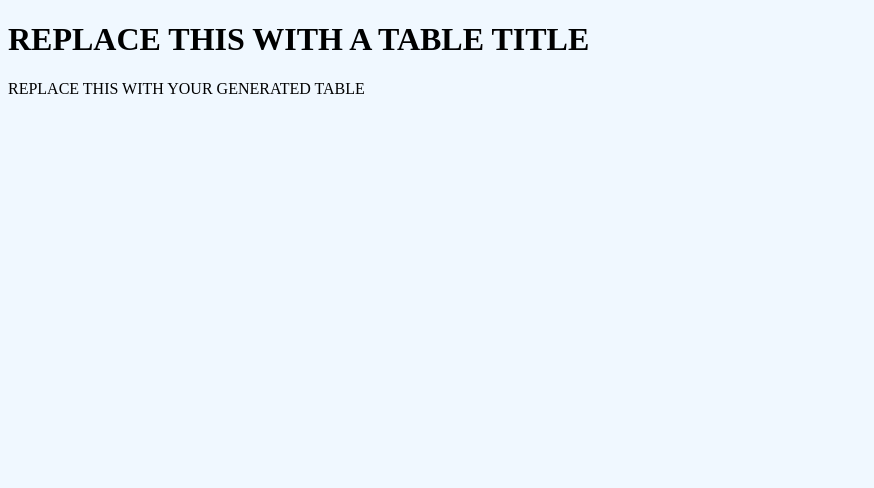
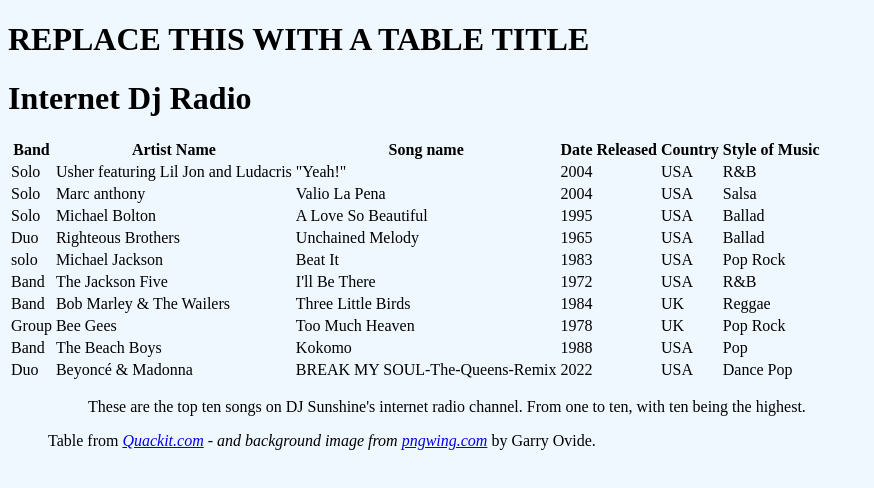
Before and after one commit to RVCC-IDMX/working-with-tables-Ovide-g, a plain HTML site: page index.html in a window 1280 px wide. Shown: the whole page, without its empty margins (0-874 px from the left). Drawn offline with Linux system fonts and the light colour scheme.

Commit message:
add table

```diff
--- a/index.html
+++ b/index.html
@@ -3,11 +3,121 @@
   <head>
     <meta charset="UTF-8" />
     <meta name="viewport" content="width=device-width, initial-scale=1.0" />
-    <title>Table</title>
+    <title>Top Ten Music</title>
     <link rel="stylesheet" href="style.css" />
   </head>
   <body>
     <h1>REPLACE THIS WITH A TABLE TITLE</h1>
-    <div class="table-container">REPLACE THIS WITH YOUR GENERATED TABLE</div>
+    <!--div class="table-container">REPLACE THIS WITH YOUR GENERATED TABLE</div-->
+
+    <h1>Internet Dj Radio</h1>
+
+    <table class="Dj">
+
+
+      <thead>
+        <tr>
+          <th>Band</th>
+          <th>Artist Name</th>
+          <th>Song name</th>
+          <th>Date Released</th>
+          <th>Country</th>
+          <th>Style of Music</th>
+        </tr>
+      </thead>
+      <tbody>
+        <tr>
+          <td>Solo</td>
+          <td>Usher featuring Lil Jon and Ludacris</td>
+          <td>"Yeah!"</td>
+          <td>2004</td>
+          <td>USA</td>
+          <td>R&B</td>
+        </tr>
+        <tr>
+          <td>Solo</td>
+          <td>Marc anthony</td>
+          <td>Valio La Pena</td>
+          <td>2004</td>
+          <td>USA</td>
+          <td>Salsa</td>
+        </tr>
+        <tr>
+          <td>Solo</td>
+          <td>Michael Bolton</td>
+          <td>A Love So Beautiful</td>
+          <td>1995</td>
+          <td>USA</td>
+          <td>Ballad</td>
+        </tr>
+        <tr>
+          <td>Duo</td>
+          <td>Righteous Brothers</td>
+          <td>Unchained Melody</td>
+          <td>1965</td>
+          <td>USA</td>
+          <td>Ballad</td>
+        </tr>
+        <tr>
+          <td>solo</td>
+          <td>Michael Jackson</td>
+          <td>Beat It</td>
+          <td>1983</td>
+          <td>USA</td>
+          <td>Pop Rock</td>
+        </tr>
+        <tr>
+          <td>Band</td>
+          <td>The Jackson Five</td>
+          <td>I'll Be There</td>
+          <td>1972</td>
+          <td>USA</td>
+          <td>R&B</td>
+        </tr>
+        <tr>
+          <td>Band</td>
+          <td>Bob Marley & The Wailers</td>
+          <td>Three Little Birds</td>
+          <td>1984</td>
+          <td>UK</td>
+          <td>Reggae</td>
+        </tr>
+        <tr>
+          <td>Group</td>
+          <td>Bee Gees</td>
+          <td>Too Much Heaven</td>
+          <td>1978</td>
+          <td>UK</td>
+          <td>Pop Rock</td>
+        </tr>
+        <tr>
+          <td>Band</td>
+          <td>The Beach Boys</td>
+          <td>Kokomo</td>
+          <td>1988</td>
+          <td>USA</td>
+          <td>Pop</td>
+        </tr>
+
+        <tr>
+          <td>Duo</td>
+          <td>Beyoncé & Madonna</td>
+          <td>BREAK MY SOUL-The-Queens-Remix</td>
+          <td>2022</td>
+          <td>USA</td>
+          <td>Dance Pop</td>
+        </tr>
+
+      </tbody>
+    </table>
+    <!-- Codes by Quackit.com -->
+    <figure>
+      <blockquote>
+          <p>These are the top ten songs on DJ Sunshine's internet radio channel. From one to ten, with ten being the highest.</p>
+      </blockquote>
+      <figcaption>Table from <cite><a href="https://www.quackit.com/html/html_table_generator.cfm">Quackit.com</a> - and background image from <a href="https://www.pngwing.com/en/free-png-zpfux">pngwing.com</a></cite> by Garry Ovide.
+      </figcaption>
+  </figure>
+
   </body>
 </html>
```
